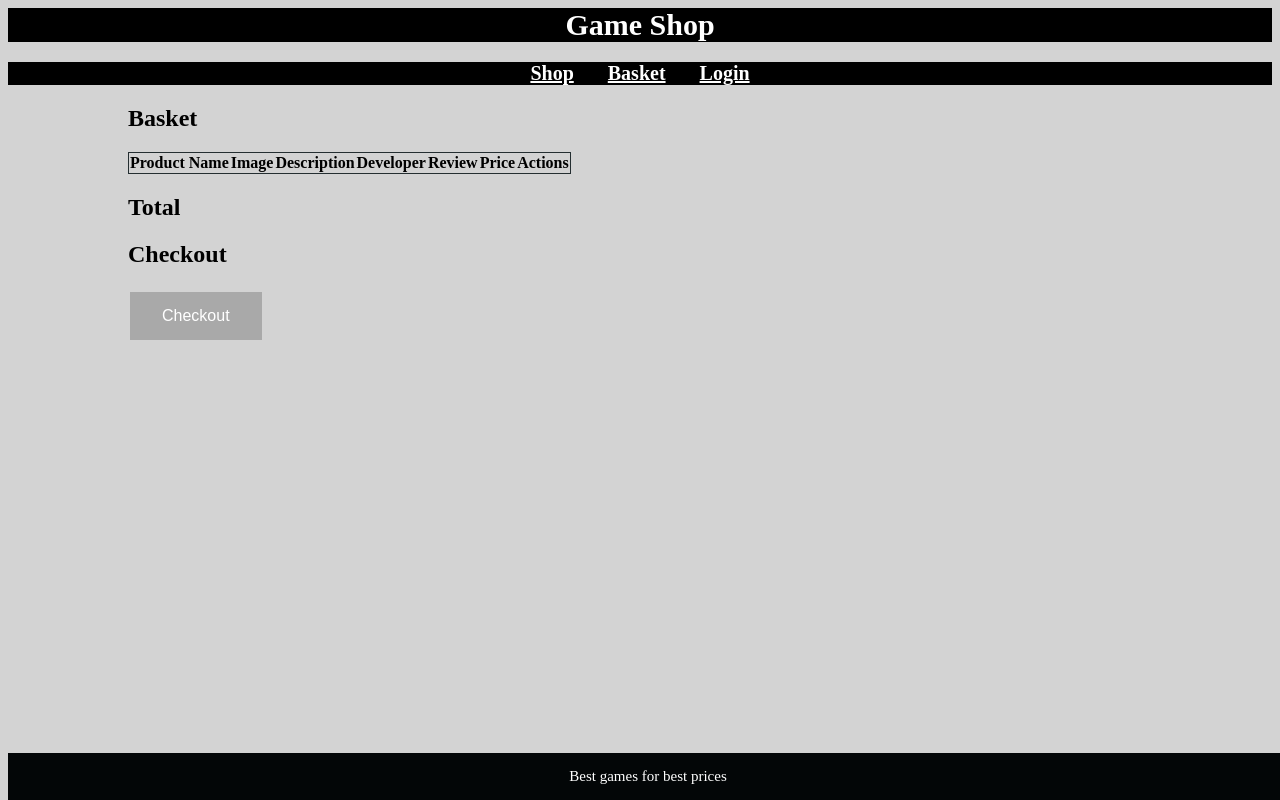
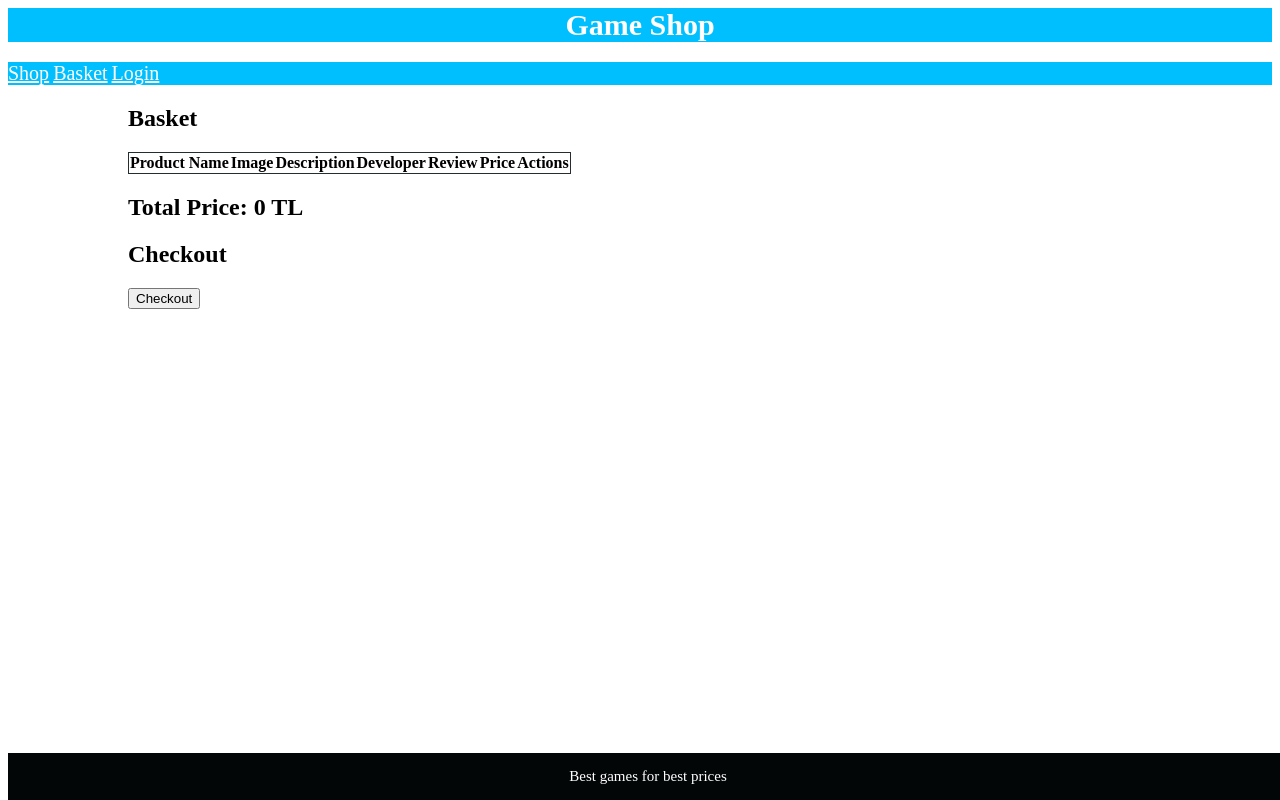
Before and after one commit to CS391-Project/GameShop, a plain HTML site: page basket.html in a window 1280 px wide. Drawn offline with Linux system fonts and the light colour scheme.

Commit message:
Revert "Redesign pages. Canged color cheme."

```diff
--- a/functions.js
+++ b/functions.js
@@ -134,10 +134,6 @@ function addToBasket(){
         text = localStorage.getItem("id")
     }
     localStorage.setItem("product",text);
-<<<<<<< Updated upstream
-=======
-    alert("Item is added to your basket");
->>>>>>> Stashed changes
 }
 
 function getProducts(){
--- a/styles.css
+++ b/styles.css
@@ -1,5 +1,5 @@
 header {
-    background-color: black;
+    background-color: deepskyblue;
 }
 
 header>h1 {
@@ -9,18 +9,12 @@ header>h1 {
 }
 
 nav {
-    background-color: Black;
-    text-align: center;
-    word-spacing: 30px;
-    font-weight: bold;
+    background-color: deepskyblue;
 }
 
 nav>a {
     color: white;
     font-size: 20;
-    word-spacing: 30px;
-    font-weight: bold;
-
 }
 
 
@@ -58,18 +52,3 @@ table, td {
     border: 1px solid rgb(36, 46, 49);
     border-collapse: collapse;
 }
-body{
-    background-color: lightgray;
-}
-button {
-    border: none;
-    color: white;
-    padding: 15px 32px;
-    text-align: center;
-    text-decoration: none;
-    display: inline-block;
-    font-size: 16px;
-    margin: 4px 2px;
-    cursor: pointer;
-    background: darkgrey;
-}
```
Also changed, not shown: moreInfo.html (+0 -57 lines).
